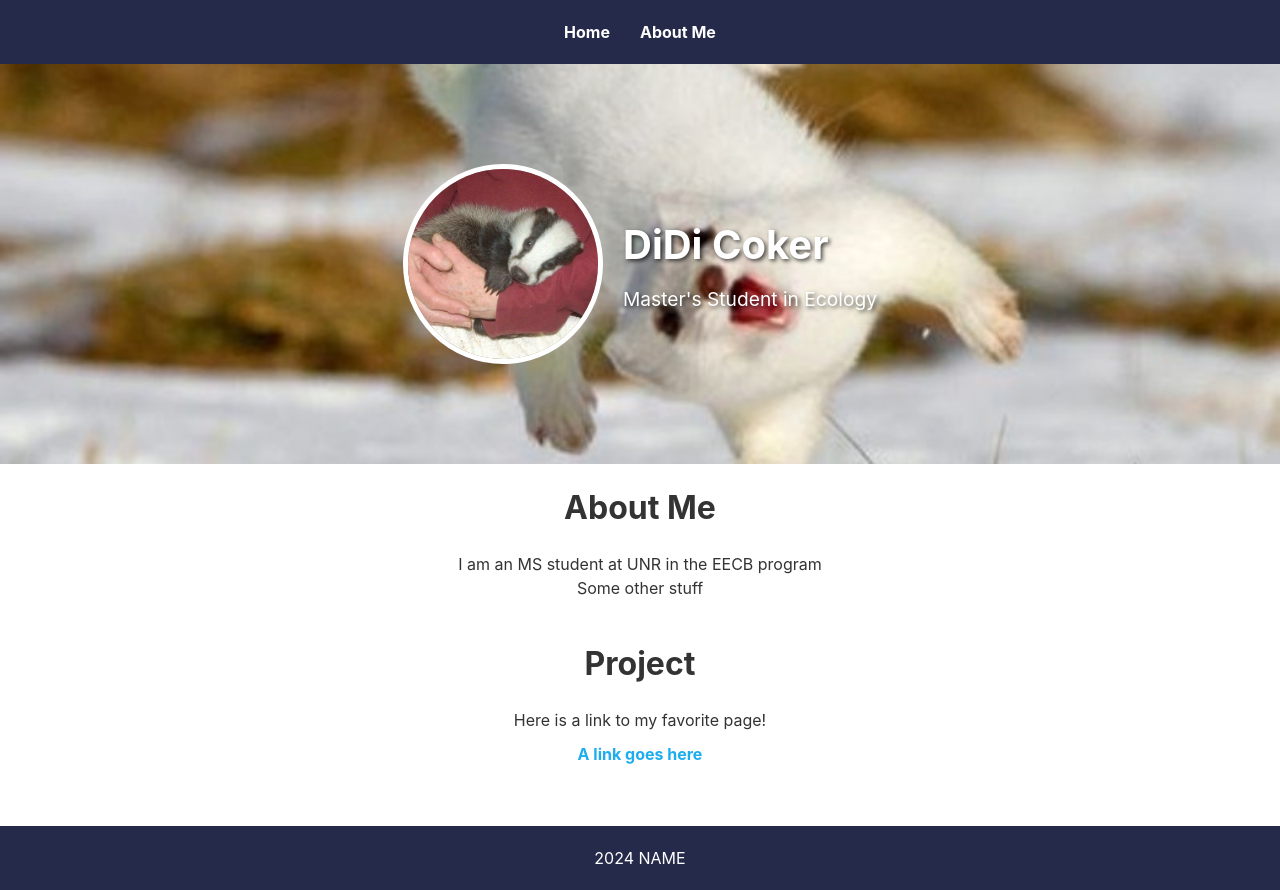
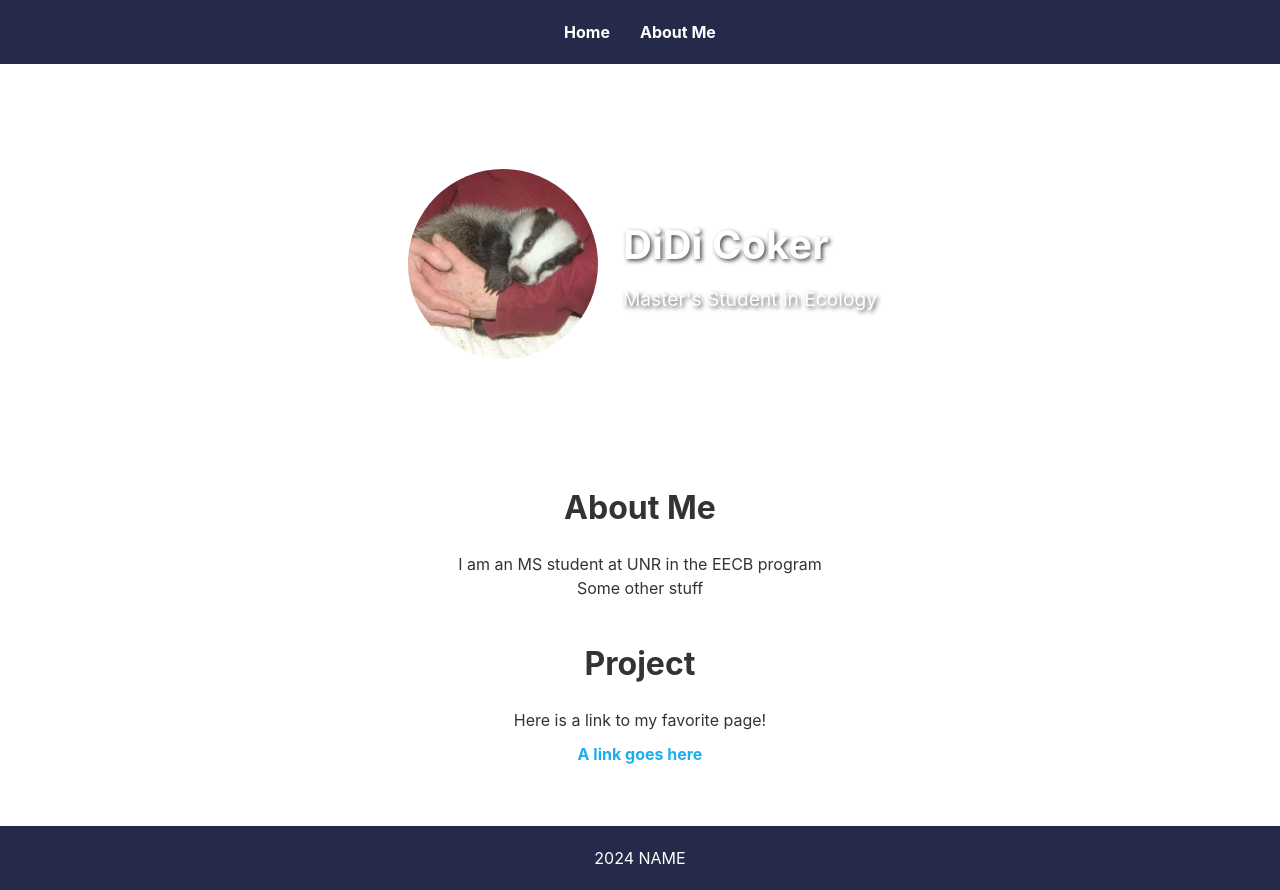
Before and after one commit to ddc0k3r/ddc0k3r.github.io, a plain HTML site: page index.html in a window 1280 px wide. Drawn offline with Linux system fonts and the light colour scheme.

Commit message:
Update style.css

```diff
--- a/style.css
+++ b/style.css
@@ -58,7 +58,7 @@ nav ul li a {
 
 /* Hero Section */
 .hero {
-    background: url('my-background.jpg') no-repeat center center/cover;
+    background: url('') no-repeat center center/cover;
     color: #fff;
     padding: 100px 20px;
 }
```
